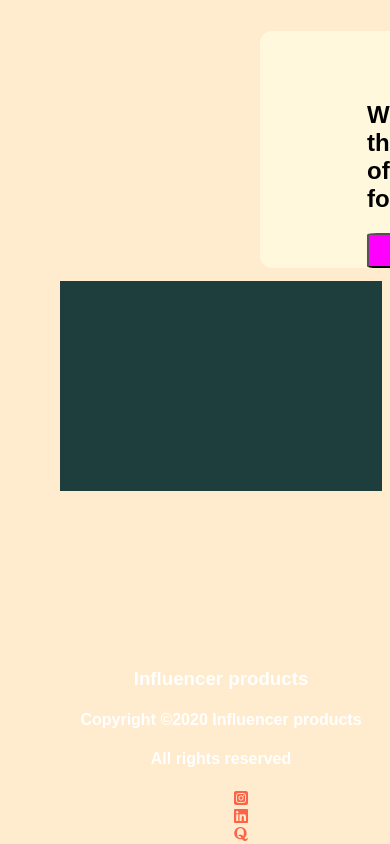
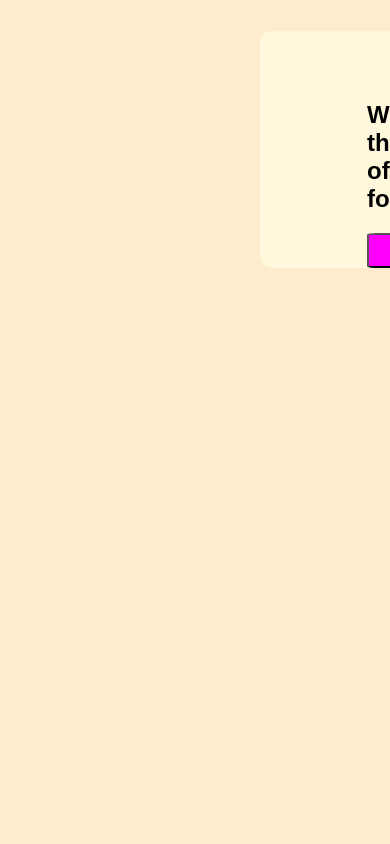
Before and after one commit to TufailAhmed/my-Second-Assignment, a plain HTML site: page index.html in a window 390 px wide. Shown: the part 5620-6464 px from the top of the page. After the commit the page ends 6288 px from the top, so only its background shows below. Drawn offline with Linux system fonts and the light colour scheme.

Commit message:
last update

```diff
--- a/CSS/responsive.css
+++ b/CSS/responsive.css
@@ -1,4 +1,6 @@
-@media only screen and (max-width:688px){
+
+
+@media screen and (max-width:688px){
     body{
         box-sizing: border-box;
         max-width: 688px;
@@ -50,10 +52,9 @@
     .footer{
         margin-top: 400px;
         width: 80%;
-        height: 200px;
+        height: 100px;
+        display: none;
     }
-.social-media{
-    height: -300px;
-}
+
 
    }
```
